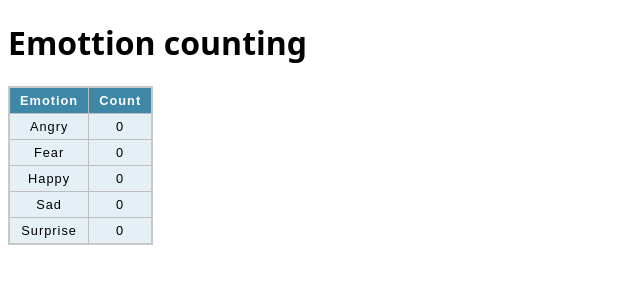
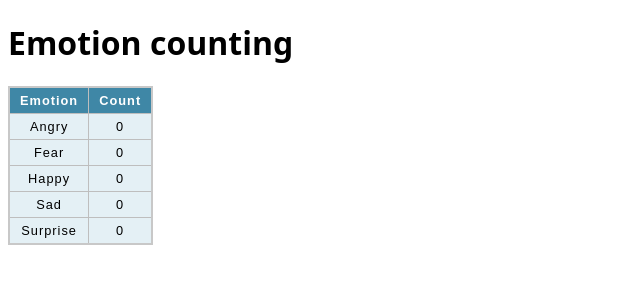
Before and after one commit to TheEpicFace007/mood-panel, a Flask app: page / in a window 1280 px wide. Shown: the top 300 px of the page, without its empty margins (0-640 px from the left). Run offline with Flask 2, Linux system fonts and the light colour scheme.

Commit message:
fixed typo

```diff
--- a/templates/index.html
+++ b/templates/index.html
@@ -10,7 +10,7 @@
 </head>
 
 <body>
-    <h1>Emottion counting</h1>
+    <h1>Emotion counting</h1>
     <table class="avg">
         <thead>
             <tr>
```
